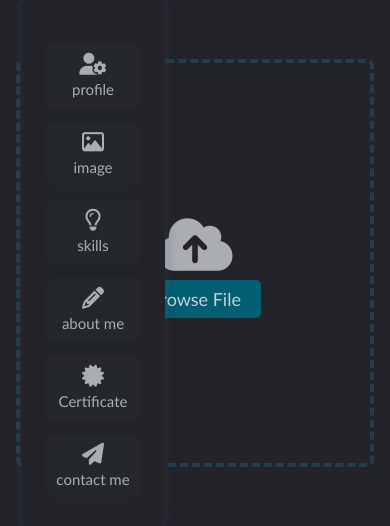
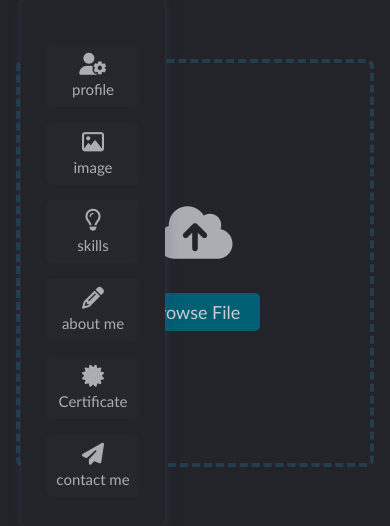
Before and after one commit to DimWar/Mini_graphic_shoop_project, a PHP site: page /admin.php in a window 390 px wide. Shown: the part 142-668 px from the top of the page. Run offline with PHP 8.4, Linux system fonts and the light colour scheme.

Commit message:
browse bug fixing

```diff
--- a/assets/css/admin_style/index_2.css
+++ b/assets/css/admin_style/index_2.css
@@ -96,7 +96,7 @@
     margin: 105px auto;
 }
 
-.drag-area input{
+.drag-area .dis_none{
     display: none;
 }
 
@@ -123,7 +123,7 @@
     margin: 10px 0 15px 0;
 }
 
-.drag-area button{
+.drag-area .button{
     padding: 10px 25px;
     font-size: 20px;
     font-weight: 400;
@@ -132,6 +132,7 @@
     border-radius: 5px;
     cursor: pointer;
     transition: var(--trans_04);
+    margin-top: 25px;
 }
 
 .drag-area img{
@@ -146,7 +147,7 @@
 
 @media (max-width: 745px) {
 
-    .drag-area button{
+    .drag-area .button{
         padding: 8px 20px;
         font-size: 18px;
     }
--- a/assets/js/script.js
+++ b/assets/js/script.js
@@ -8,10 +8,10 @@
 
 
 
-button.onclick = ()=>{
-    input.click();
-    // flie_browse();
-}
+// button.onclick = ()=>{
+//     input.click();
+//     flie_browse();
+// }
 
 input.addEventListener("change" , function(){
     file = this.files[0];
@@ -49,8 +49,8 @@
         fileReader.readAsDataURL(file);
     }else{
         alert("This is not an Image File");
-        // dropArea.classList.remove("active");
-        // dragText.textContent = "Drag & Drop to Upload File";
+        dropArea.classList.remove("active");
+        dragText.textContent = "Drag & Drop to Upload File";
     }
 }
 
--- a/view/admin_tpl.php
+++ b/view/admin_tpl.php
@@ -53,8 +53,10 @@
     <form action="proccess/proccess.php" method="post" enctype="multipart/form-data">
         <div class="drag-area">
             <div class="icon"><i class="fas fa-cloud-upload-alt"></i></div>
-            <input type="file" name="file" id="file">
-            <button>Browse File</button>
+            <label for="file" class="button">browse File
+            <input type="file" name="file" id="file" class="dis_none">
+            </label>
+            <!-- <button>Browse File</button> -->
         </div>
     </form>
 
```
